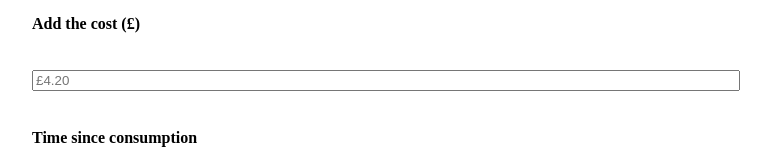
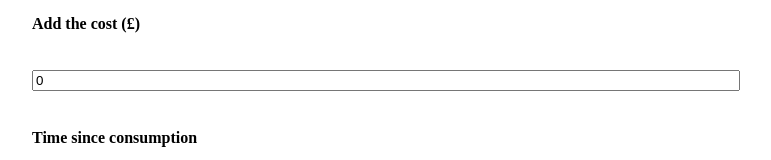
Before and after one commit to Davsan88/caffiend, a React (Vite) app: page / in a window 1280 px wide. Shown: the part 1069-1229 px from the top of the page, without its empty margins (258-1029 px from the left). Built offline with nearby package versions, Linux system fonts and the light colour scheme; the HTML template or start-up script is replaced by a standard one.

Commit message:
Add state and event listener for coffee cost input

```diff
--- a/src/components/CoffeeForm.jsx
+++ b/src/components/CoffeeForm.jsx
@@ -4,6 +4,7 @@ import { useState } from "react"
 const CoffeeForm = () => {
   const [selectedCoffee, setSelectedCoffee] = useState(null)
   const [showCoffeeTypes, setShowCoffeeTypes] = useState(false)
+  const [coffeeCost, setCoffeeCost] = useState(0)
 
   return (
     <>
@@ -58,7 +59,13 @@ const CoffeeForm = () => {
         </select>)}
 
       <h4>Add the cost (£)</h4>
-      <input className="w-full" type="number" placeholder="£4.20" />
+      <input
+        className="w-full"
+        type="number"
+        value={coffeeCost}
+        onChange={(e) => { setCoffeeCost(e.target.value) }}
+        placeholder="£4.20"
+      />
       <h4>Time since consumption</h4>
       <div className="time-entry">
         <div>
```
